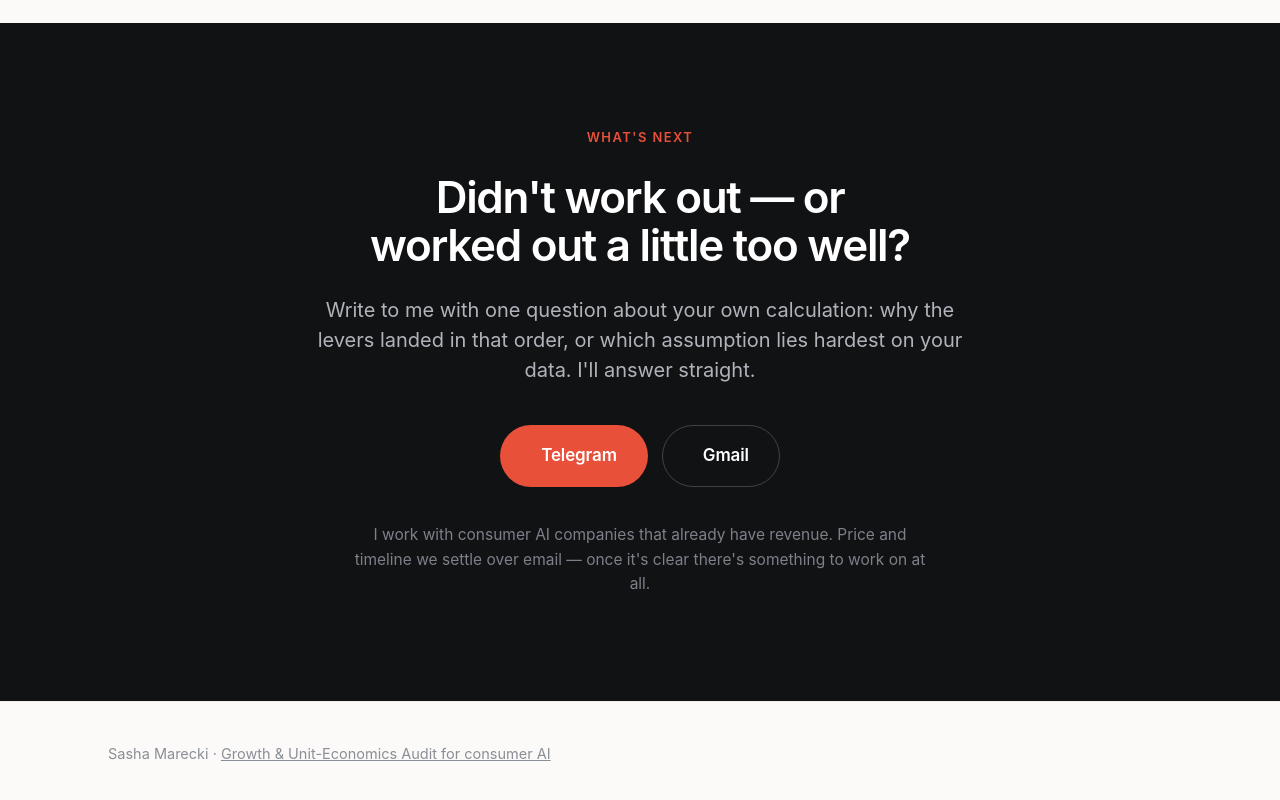
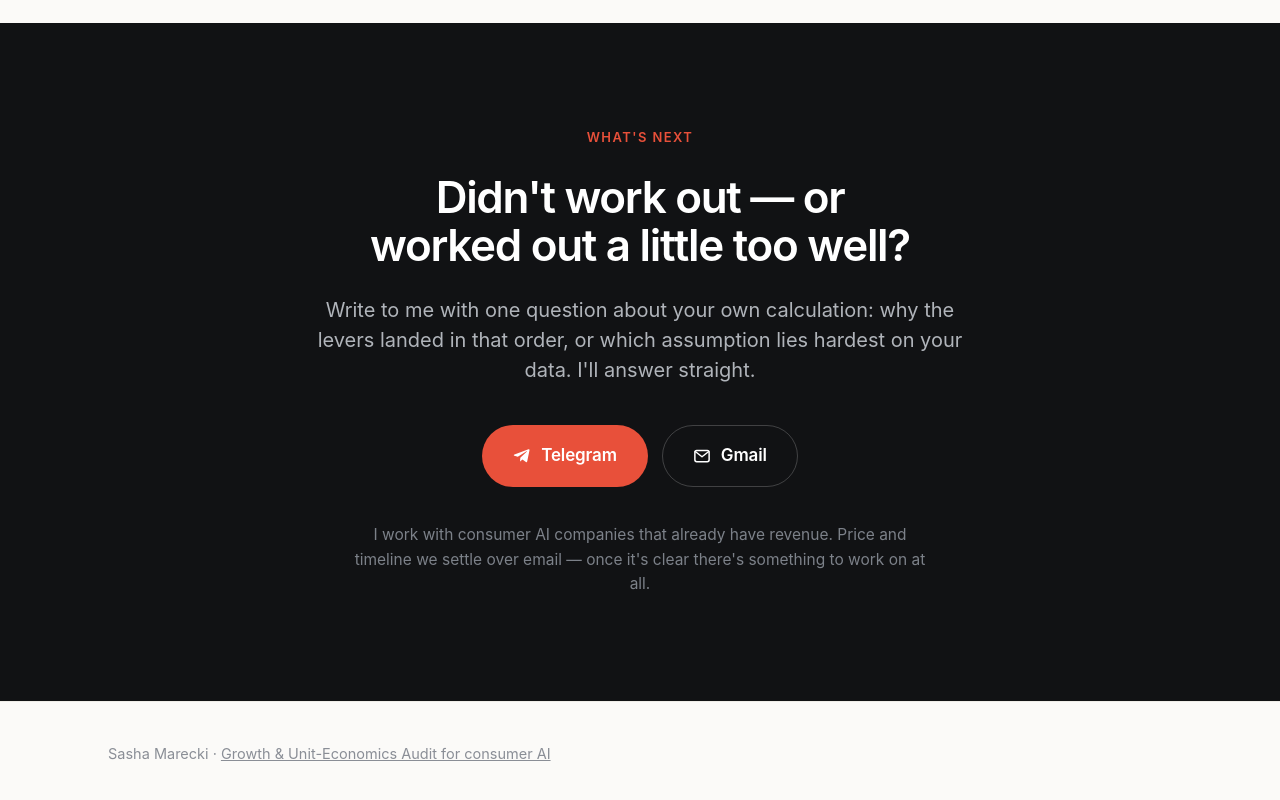
Before and after one commit to sashamaretski19-wq/StartUp, a plain HTML site: page demo-en.html in a window 1280 px wide. Shown: the part 1960-2760 px from the top of the page. Drawn offline with Linux system fonts and the light colour scheme.

Commit message:
Значкам в кнопках задан размер — они раздувались на весь блок
У svg внутри .btn не было ни width/height в разметке, ни правила в стилях.
Браузер масштабировал их по доступному месту: на телефоне, где кнопки
растягиваются на всю ширину, самолётик и конверт вырастали до 180–220px
и наезжали на текст и соседнюю кнопку. На десктопе тот же svg схлопывался
в нулевую ширину, поэтому значков там просто не было видно.

Добавлено .btn svg{width:18px;height:18px;flex:0 0 auto}. Правка задевает
все четыре страницы: сломаны были и демо, и сам лендинг — на телефоне
его кнопки раздувались до 230 и 256 пикселей высотой.

Проверено на 375/393/1280: значок 18px, кнопка 60–61px высотой,
ничего не вылезает за границы.

Co-Authored-By: Claude Opus 5 <noreply@anthropic.com>

```diff
--- a/demo-en.html
+++ b/demo-en.html
@@ -193,6 +193,9 @@
   .btn:hover{transform:translateY(-1px);opacity:.92;}
   .btn.ghost{background:transparent;color:var(--ink);border-color:var(--line);}
   .btn.ghost:hover{border-color:var(--ink-3);}
+  /* Значкам обязателен явный размер: без него svg без width/height раздувается
+     до размеров кнопки на телефоне и схлопывается в ноль на десктопе. */
+  .btn svg{width:18px;height:18px;flex:0 0 auto;}
   .btn.sm{padding:11px 20px;font-size:15px;}
 
   /* ---------- form ---------- */
```
Also changed, not shown: demo.html (+3 -0 lines), index-en.html (+3 -0 lines), index.html (+3 -0 lines).
